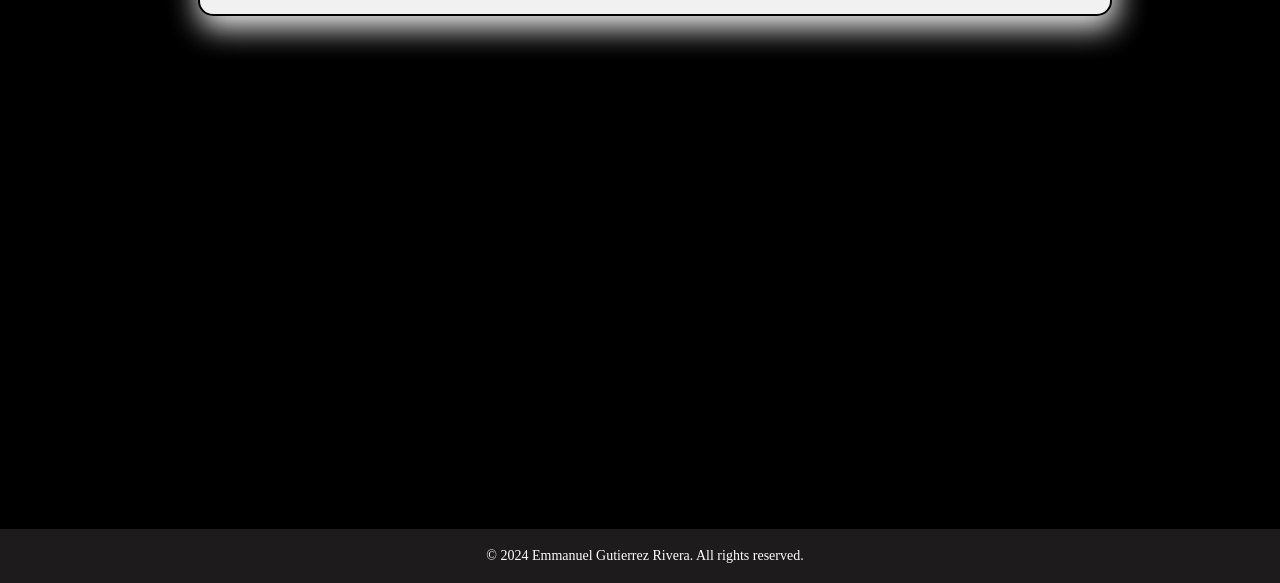
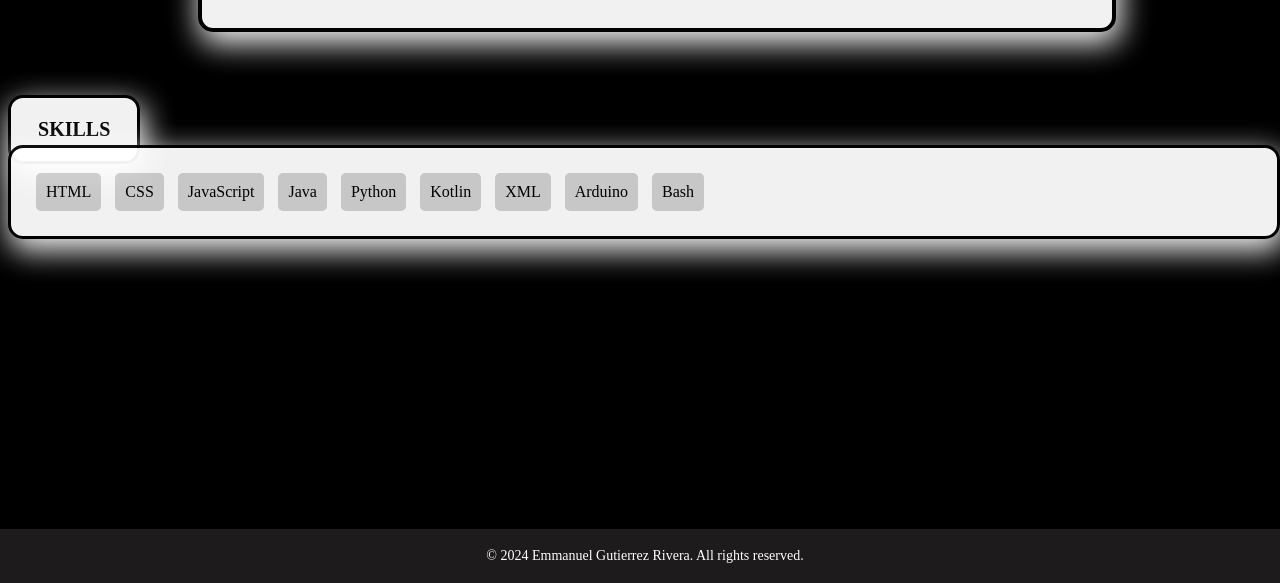
Before and after one commit to EmmanuelGR02/Personal-Website, a plain HTML site: page about.html in a window 1280 px wide. Shown: the part 217-800 px from the top of the page. Drawn offline with Linux system fonts and the light colour scheme.

Commit message:
Added skills div. Starting to style it.

```diff
--- a/about.html
+++ b/about.html
@@ -13,11 +13,27 @@
         <header></header>
 
        <div class="aboutmemsg_div" id="aboutmemsg_div">
-        <h2 style="color: black; margin-top: 0%;">About Me</h2>
+        <h1 style="color: black; margin-top: 0%;">About Me</h1>
             <p class="aboutme_msg" id="aboutme_msg">I'm Emmanuel Gutierrez Rivera, currently pursuing my passion for
                 <a style="color: black; font-weight: bolder; font-style: italic;" href="https://www.mtu.edu/cs/what/#:~:text=Computer%20science%20focuses%20on%20the,the%20basis%20of%20all%20software.">computer science</a>
                 at <a style="color: black; font-weight: bolder; font-style: italic;" href="https://www.wright.edu/">Wright State University</a>
                 . At 21 years old, I'm dedicated and very exited to explore the world of technology.</p>
+        </div>
+
+
+        <div class="style1_div" id="style1_div">
+            <p class="skills_text" id="skills_text"> SKILLS</p>
+        </div>
+        <div class="skills_container">
+            <div class="skill">HTML</div>
+            <div class="skill">CSS</div>
+            <div class="skill">JavaScript</div>
+            <div class="skill">Java</div>
+            <div class="skill">Python</div>
+            <div class="skill">Kotlin</div>
+            <div class="skill">XML</div>
+            <div class="skill">Arduino</div>
+            <div class="skill">Bash</div>
         </div>
 
         <footer></footer>
--- a/style/about.css
+++ b/style/about.css
@@ -17,7 +17,7 @@ body {
     transition: box-shadow 0.3s, transform 0.3s;
     animation: fadeInText 7s ease forwards;
     border-radius: 15px;
-    border: 2px solid black;
+    border: 4px solid black;
     cursor: pointer;
 }
 .aboutmemsg_div.white-shadow {
@@ -43,3 +43,45 @@ body {
     color: black;
     font-weight: bold;
 }
+
+/* ****************************************************************** */
+
+.style1_div {
+    background-color: white;
+    color: black;
+    width: 10%;
+    text-align: center;
+    padding-top: 0%;
+    border: 3px solid black;
+    margin-top: 5%;
+    margin-right: 3%;
+    border-radius: 15px;
+    box-shadow: 3px 10px 30px 2px white;
+    transition: box-shadow 0.3s, transform 0.3s;
+    animation: fadeInText 7s ease forwards;
+}
+.skills_text {
+    font-size: 20px;
+    font-weight: bolder;
+}
+
+.skills_container {
+    background-color: white;
+    width: 97%;
+    padding: 20px; /* Example value, adjust as needed */
+    margin: 0; /* Example value, adjust as needed */
+    border-radius: 15px;
+    margin-top: -1.5%;
+    border: 3px solid black;
+    box-shadow: 3px 10px 30px 2px white;
+    transition: box-shadow 0.3s, transform 0.3s;
+    animation: fadeInText 7s ease forwards;
+}
+.skill {
+    background-color: lightgray;
+    color: black;
+    padding: 10px;
+    margin: 5px;
+    border-radius: 5px;
+    display: inline-block;
+}
```
